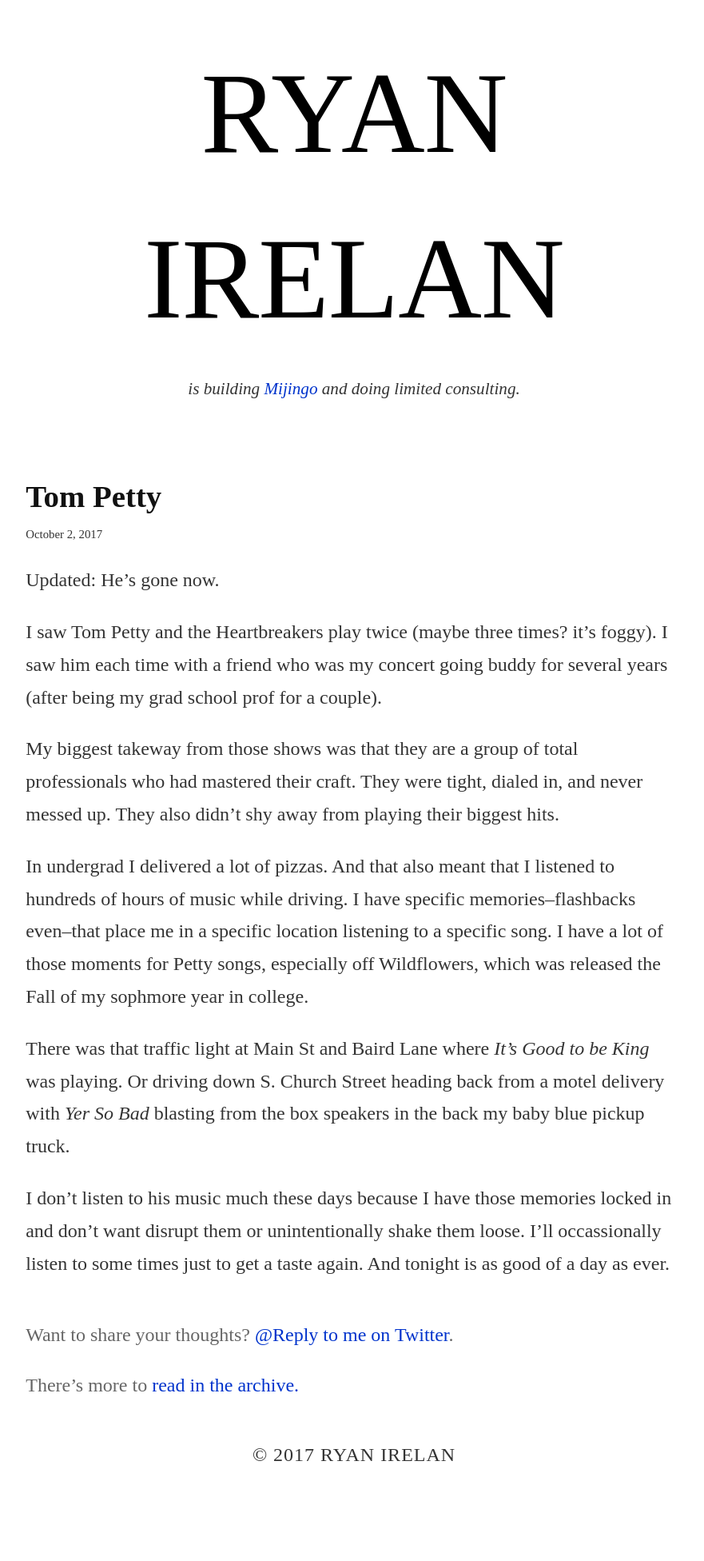
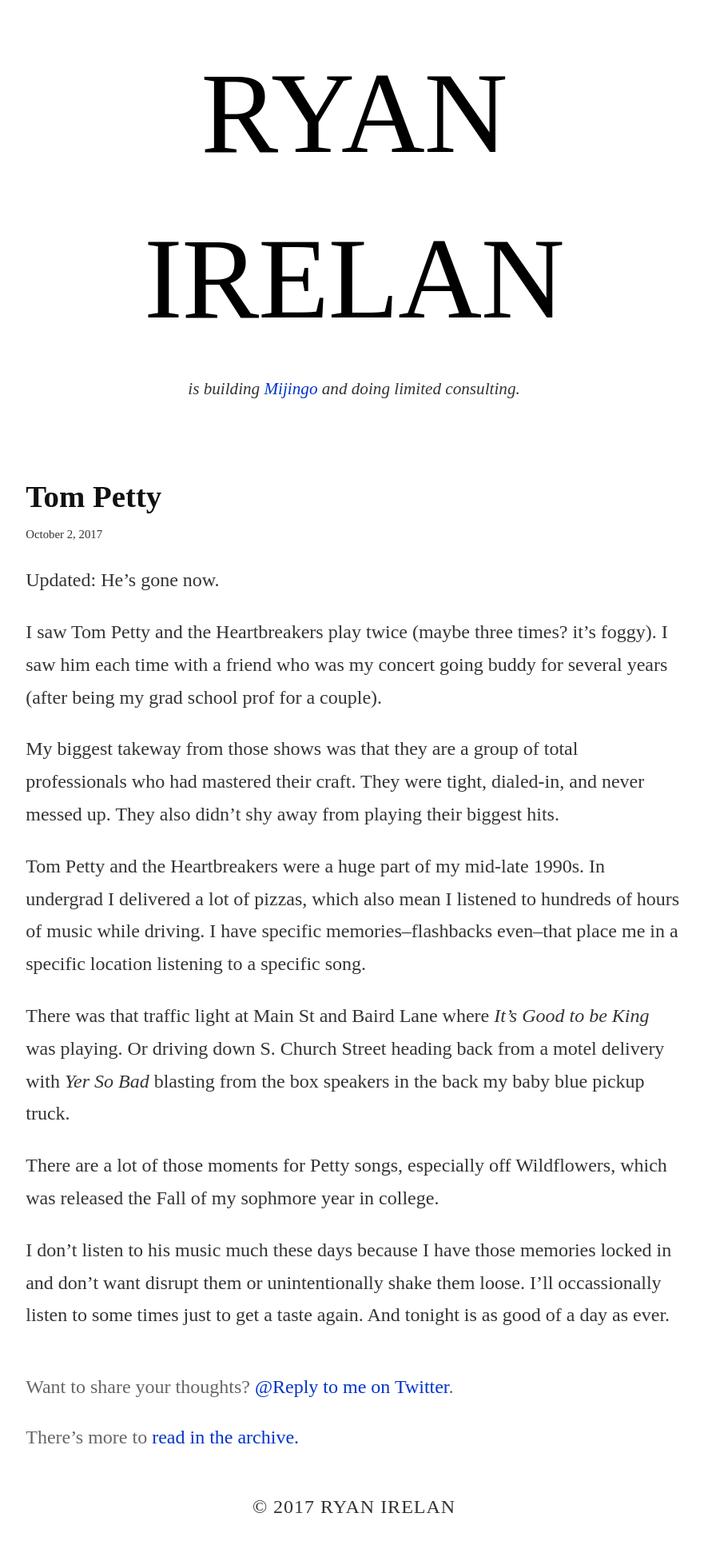
Before and after one commit to ryanirelan/ryanirelan.github.io, a Jekyll site: the page built from _posts/2017-10-02-tom-petty.markdown, in a window 1280 px wide. Shown: the whole page at 80% size, without its empty margins (197-1078 px from the left). Built offline with Jekyll 4.4.1, drawn with Linux system fonts in a browser that asks for light colours; nearby versions of some CDN libraries; some web fonts are replaced; before the commit the page ends 1887 px from its top, so only the background shows below that.

Commit message:
redid work

```diff
--- a/_posts/2017-10-02-tom-petty.markdown
+++ b/_posts/2017-10-02-tom-petty.markdown
@@ -8,10 +8,12 @@ Updated: He's gone now.
 
 I saw Tom Petty and the Heartbreakers play twice (maybe three times? it's foggy). I saw him each time with a friend who was my concert going buddy for several years (after being my grad school prof for a couple).
 
-My biggest takeway from those shows was that they are a group of total professionals who had mastered their craft. They were tight, dialed in, and never messed up. They also didn't shy away from playing their biggest hits.
+My biggest takeway from those shows was that they are a group of total professionals who had mastered their craft. They were tight, dialed-in, and never messed up. They also didn't shy away from playing their biggest hits.
 
-In undergrad I delivered a lot of pizzas. And that also meant that I listened to hundreds of hours of music while driving. I have specific memories--flashbacks even--that place me in a specific location listening to a specific song. I have a lot of those moments for Petty songs, especially off Wildflowers, which was released the Fall of my sophmore year in college.
+Tom Petty and the Heartbreakers were a huge part of my mid-late 1990s. In undergrad I delivered a lot of pizzas, which also mean I listened to hundreds of hours of music while driving. I have specific memories--flashbacks even--that place me in a specific location listening to a specific song.
 
 There was that traffic light at Main St and Baird Lane where _It's Good to be King_ was playing. Or driving down S. Church Street heading back from a motel delivery with _Yer So Bad_ blasting from the box speakers in the back my baby blue pickup truck.
 
+There are a lot of those moments for Petty songs, especially off Wildflowers, which was released the Fall of my sophmore year in college.
+
 I don't listen to his music much these days because I have those memories locked in and don't want disrupt them or unintentionally shake them loose. I'll occassionally listen to some times just to get a taste again. And tonight is as good of a day as ever.
```
